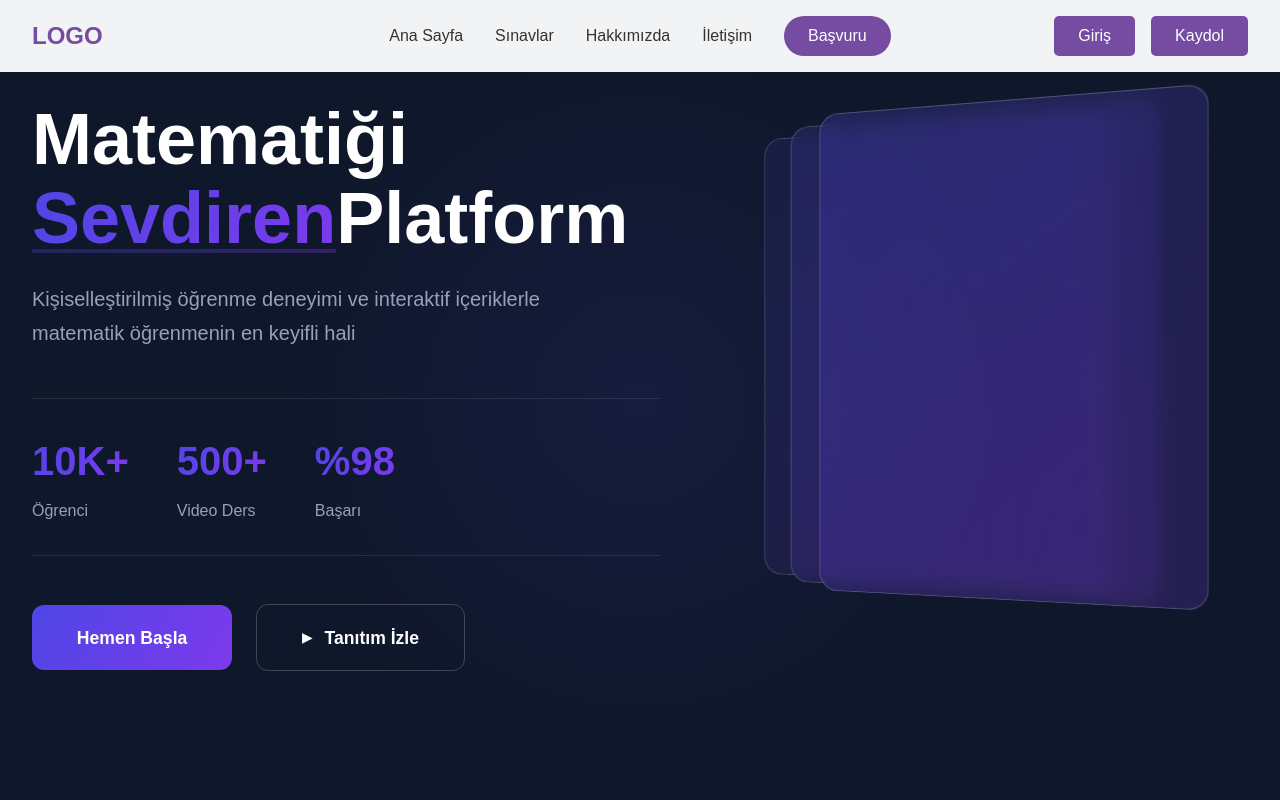
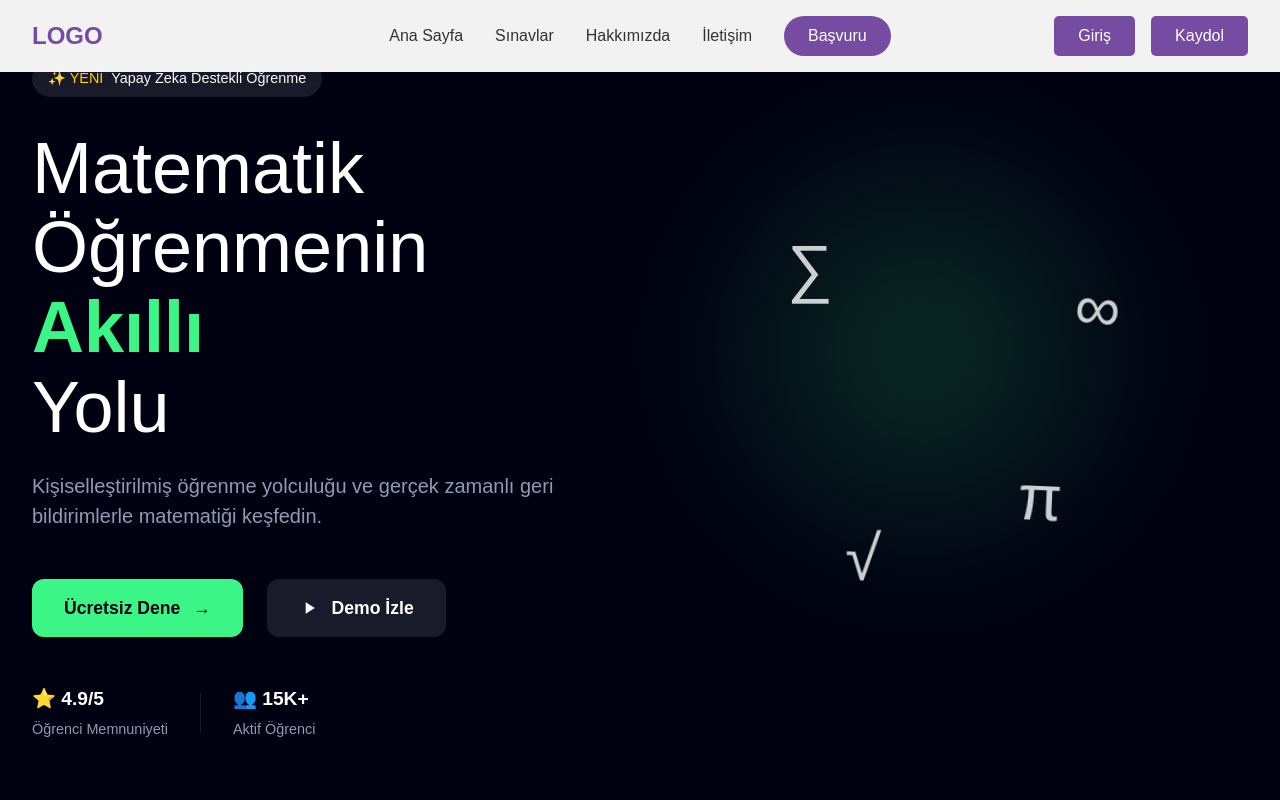
Before and after one commit to alifuatakbas/e-math-frontend, a Next.js app: page / in a window 1280 px wide. Shown: the top 800 px of the page. Built offline with nearby package versions, Linux system fonts and the light colour scheme.

Commit message:
AnaSayfa düzeni

```diff
--- a/app/components/Hero.tsx
+++ b/app/components/Hero.tsx
@@ -6,45 +6,61 @@ const Hero = () => {
   return (
     <section className={styles.hero}>
       <div className={styles.container}>
-        <div className={styles.leftContent}>
-          <div className={styles.textContent}>
-            <h1>
-              Matematiği
-              <span className={styles.highlight}> Sevdiren </span>
-              Platform
-            </h1>
-            <p>
-              Kişiselleştirilmiş öğrenme deneyimi ve interaktif içeriklerle
-              matematik öğrenmenin en keyifli hali
-            </p>
+        <div className={styles.content}>
+          <div className={styles.badge}>
+            <span>✨ YENİ</span> Yapay Zeka Destekli Öğrenme
           </div>
-          <div className={styles.statsContainer}>
-            <div className={styles.statItem}>
-              <span className={styles.statNumber}>10K+</span>
-              <span className={styles.statLabel}>Öğrenci</span>
+
+          <h1>
+            Matematik Öğrenmenin
+            <div className={styles.animatedText}>
+              <span>Eğlenceli</span>
+              <span>Kolay</span>
+              <span>Akıllı</span>
             </div>
-            <div className={styles.statItem}>
-              <span className={styles.statNumber}>500+</span>
-              <span className={styles.statLabel}>Video Ders</span>
+            Yolu
+          </h1>
+
+          <p>
+            Kişiselleştirilmiş öğrenme yolculuğu ve gerçek zamanlı geri bildirimlerle
+            matematiği keşfedin.
+          </p>
+
+          <div className={styles.ctaGroup}>
+            <button className={styles.mainCta}>
+              <span>Ücretsiz Dene</span>
+              <span className={styles.ctaArrow}>→</span>
+            </button>
+            <button className={styles.secondaryCta}>
+              <span className={styles.playIcon}>
+                <svg width="20" height="20" viewBox="0 0 24 24" fill="none">
+                  <path d="M8 5v14l11-7z" fill="currentColor"/>
+                </svg>
+              </span>
+              Demo İzle
+            </button>
+          </div>
+
+          <div className={styles.trustBadges}>
+            <div className={styles.trustItem}>
+              <span className={styles.rating}>⭐ 4.9/5</span>
+              <span>Öğrenci Memnuniyeti</span>
             </div>
-            <div className={styles.statItem}>
-              <span className={styles.statNumber}>%98</span>
-              <span className={styles.statLabel}>Başarı</span>
+            <div className={styles.divider}></div>
+            <div className={styles.trustItem}>
+              <span className={styles.users}>👥 15K+</span>
+              <span>Aktif Öğrenci</span>
             </div>
           </div>
-          <div className={styles.ctaContainer}>
-            <button className={styles.primaryBtn}>Hemen Başla</button>
-            <button className={styles.secondaryBtn}>
-              <span className={styles.playIcon}>▶</span>
-              Tanıtım İzle
-            </button>
-          </div>
         </div>
-        <div className={styles.rightContent}>
-          <div className={styles.cardStack}>
-            <div className={`${styles.card} ${styles.card1}`}></div>
-            <div className={`${styles.card} ${styles.card2}`}></div>
-            <div className={`${styles.card} ${styles.card3}`}></div>
+
+        <div className={styles.visualSection}>
+          <div className={styles.glowCircle}></div>
+          <div className={styles.floatingElements}>
+            <div className={styles.element1}>∑</div>
+            <div className={styles.element2}>π</div>
+            <div className={styles.element3}>∞</div>
+            <div className={styles.element4}>√</div>
           </div>
         </div>
       </div>
--- a/app/styles/Hero.module.css
+++ b/app/styles/Hero.module.css
@@ -1,9 +1,8 @@
 .hero {
   min-height: 100vh;
-  background: #0F172A;
+  background: #000212;
   display: flex;
   align-items: center;
-  padding: 2rem 0;
   position: relative;
   overflow: hidden;
 }
@@ -11,110 +10,84 @@
 .container {
   max-width: 1400px;
   margin: 0 auto;
-  padding: 0 2rem;
+  padding: 2rem;
   display: grid;
-  grid-template-columns: 1.2fr 1fr;
+  grid-template-columns: 1fr 1fr;
   gap: 4rem;
-  position: relative;
+  align-items: center;
+}
+
+.content {
   z-index: 1;
 }
 
-.leftContent {
-  display: flex;
-  flex-direction: column;
-  gap: 3rem;
+.badge {
+  display: inline-flex;
+  align-items: center;
+  gap: 0.5rem;
+  padding: 0.5rem 1rem;
+  background: rgba(255, 255, 255, 0.1);
+  border-radius: 100px;
+  font-size: 0.9rem;
+  color: #fff;
+  margin-bottom: 2rem;
 }
 
-.textContent h1 {
+.badge span {
+  color: #FFD700;
+}
+
+h1 {
   font-size: 4.5rem;
   line-height: 1.1;
-  color: #ffffff;
+  color: #fff;
   margin-bottom: 1.5rem;
+}
+
+.animatedText {
+  height: 5rem;
+  overflow: hidden;
+  position: relative;
+}
+
+.animatedText span {
+  display: block;
+  height: 100%;
+  animation: spin 6s infinite;
+  color: #3BF686;
   font-weight: 700;
 }
 
-.highlight {
-  background: linear-gradient(120deg, #4F46E5, #7C3AED);
-  -webkit-background-clip: text;
-  -webkit-text-fill-color: transparent;
-  position: relative;
-  display: inline-block;
+@keyframes spin {
+  0%, 33% {
+    transform: translateY(0);
+  }
+  34%, 66% {
+    transform: translateY(-100%);
+  }
+  67%, 100% {
+    transform: translateY(-200%);
+  }
 }
 
-.highlight::after {
-  content: '';
-  position: absolute;
-  width: 100%;
-  height: 4px;
-  bottom: 5px;
-  left: 0;
-  background: linear-gradient(120deg, #4F46E5, #7C3AED);
-  opacity: 0.3;
-}
-
-.textContent p {
+p {
   font-size: 1.25rem;
-  color: #94A3B8;
-  line-height: 1.7;
+  color: #8F9BB3;
+  margin-bottom: 3rem;
   max-width: 540px;
 }
 
-.statsContainer {
+.ctaGroup {
   display: flex;
-  gap: 3rem;
-  padding: 2rem 0;
-  border-top: 1px solid rgba(255, 255, 255, 0.1);
-  border-bottom: 1px solid rgba(255, 255, 255, 0.1);
+  gap: 1.5rem;
+  margin-bottom: 3rem;
 }
 
-.statItem {
-  display: flex;
-  flex-direction: column;
-  gap: 0.5rem;
-}
-
-.statNumber {
-  font-size: 2.5rem;
-  font-weight: 700;
-  color: #ffffff;
-  background: linear-gradient(120deg, #4F46E5, #7C3AED);
-  -webkit-background-clip: text;
-  -webkit-text-fill-color: transparent;
-}
-
-.statLabel {
-  color: #94A3B8;
-  font-size: 1rem;
-}
-
-.ctaContainer {
-  display: flex;
-  gap: 1.5rem;
-  align-items: center;
-}
-
-.primaryBtn {
-  padding: 1.2rem 2.8rem;
-  background: linear-gradient(120deg, #4F46E5, #7C3AED);
-  color: white;
+.mainCta {
+  padding: 1rem 2rem;
+  background: #3BF686;
+  color: #000212;
   border: none;
-  border-radius: 12px;
-  font-size: 1.1rem;
-  font-weight: 600;
-  cursor: pointer;
-  transition: all 0.3s ease;
-}
-
-.primaryBtn:hover {
-  transform: translateY(-2px);
-  box-shadow: 0 20px 40px -15px rgba(79, 70, 229, 0.4);
-}
-
-.secondaryBtn {
-  padding: 1.2rem 2.8rem;
-  background: transparent;
-  color: white;
-  border: 1px solid rgba(255, 255, 255, 0.2);
   border-radius: 12px;
   font-size: 1.1rem;
   font-weight: 600;
@@ -125,51 +98,102 @@
   gap: 0.8rem;
 }
 
-.secondaryBtn:hover {
+.mainCta:hover {
+  transform: translateY(-2px);
+  box-shadow: 0 20px 40px -15px rgba(59, 246, 134, 0.4);
+}
+
+.ctaArrow {
+  transition: transform 0.3s ease;
+}
+
+.mainCta:hover .ctaArrow {
+  transform: translateX(5px);
+}
+
+.secondaryCta {
+  padding: 1rem 2rem;
+  background: rgba(255, 255, 255, 0.1);
+  color: white;
+  border: none;
+  border-radius: 12px;
+  font-size: 1.1rem;
+  font-weight: 600;
+  cursor: pointer;
+  transition: all 0.3s ease;
+  display: flex;
+  align-items: center;
+  gap: 0.8rem;
+}
+
+.secondaryCta:hover {
+  background: rgba(255, 255, 255, 0.15);
+}
+
+.trustBadges {
+  display: flex;
+  align-items: center;
+  gap: 2rem;
+}
+
+.trustItem {
+  display: flex;
+  flex-direction: column;
+  gap: 0.3rem;
+}
+
+.trustItem span:first-child {
+  font-size: 1.2rem;
+  font-weight: 600;
+  color: white;
+}
+
+.trustItem span:last-child {
+  font-size: 0.9rem;
+  color: #8F9BB3;
+}
+
+.divider {
+  width: 1px;
+  height: 40px;
   background: rgba(255, 255, 255, 0.1);
 }
 
-.playIcon {
-  font-size: 0.8rem;
+.visualSection {
+  position: relative;
+  height: 600px;
 }
 
-.rightContent {
-  position: relative;
-  height: 600px;
-  perspective: 1000px;
+.glowCircle {
+  position: absolute;
+  width: 500px;
+  height: 500px;
+  background: radial-gradient(circle, rgba(59, 246, 134, 0.2) 0%, transparent 70%);
+  border-radius: 50%;
+  filter: blur(60px);
 }
 
-.cardStack {
-  position: relative;
+.floatingElements {
+  position: absolute;
   width: 100%;
   height: 100%;
-  transform-style: preserve-3d;
 }
 
-.card {
+.element1, .element2, .element3, .element4 {
   position: absolute;
-  width: 400px;
-  height: 500px;
-  background: rgba(255, 255, 255, 0.1);
-  border-radius: 20px;
-  backdrop-filter: blur(10px);
-  border: 1px solid rgba(255, 255, 255, 0.2);
-  transition: all 0.3s ease;
+  font-size: 4rem;
+  color: rgba(255, 255, 255, 0.8);
+  animation: float 6s infinite ease-in-out;
 }
 
-.card1 {
-  transform: translateZ(0) translateX(20%) rotateY(-15deg);
-  background: linear-gradient(145deg, rgba(79, 70, 229, 0.2), rgba(124, 58, 237, 0.2));
-}
+.element1 { top: 20%; left: 20%; animation-delay: 0s; }
+.element2 { top: 60%; left: 60%; animation-delay: -1.5s; }
+.element3 { top: 30%; left: 70%; animation-delay: -3s; }
+.element4 { top: 70%; left: 30%; animation-delay: -4.5s; }
 
-.card2 {
-  transform: translateZ(-50px) translateX(10%) rotateY(-15deg);
-  background: linear-gradient(145deg, rgba(79, 70, 229, 0.15), rgba(124, 58, 237, 0.15));
-}
-
-.card3 {
-  transform: translateZ(-100px) translateX(0%) rotateY(-15deg);
-  background: linear-gradient(145deg, rgba(79, 70, 229, 0.1), rgba(124, 58, 237, 0.1));
+@keyframes float {
+  0%, 100% { transform: translateY(0) rotate(0deg); }
+  50% { transform: translateY(-20px) rotate(5deg); }
 }
 
 /* Responsive Tasarım */
@@ -179,53 +203,46 @@
     text-align: center;
   }
 
-  .textContent h1 {
+  h1 {
     font-size: 3.5rem;
   }
 
-  .textContent p {
+  p {
     margin: 0 auto;
   }
 
-  .statsContainer {
+  .ctaGroup {
     justify-content: center;
   }
 
-  .ctaContainer {
+  .trustBadges {
     justify-content: center;
   }
 
-  .rightContent {
+  .visualSection {
     display: none;
   }
 }
 
 @media (max-width: 768px) {
-  .textContent h1 {
+  h1 {
     font-size: 2.8rem;
   }
 
-  .statsContainer {
+  .ctaGroup {
     flex-direction: column;
-    align-items: center;
-    gap: 2rem;
   }
 
-  .ctaContainer {
-    flex-direction: column;
+  .mainCta, .secondaryCta {
     width: 100%;
   }
 
-  .primaryBtn, .secondaryBtn {
-    width: 100%;
+  .trustBadges {
+    flex-direction: column;
+    gap: 1rem;
+  }
+
+  .divider {
+    display: none;
   }
 }
-
-/* Arka plan efekti */
-.hero::before {
-  content: '';
-  position: absolute;
-  width: 100%;
-  height: 100%;
-  background: radial-gradient(circle at 50% 50%, rgba(79, 70, 229, 0.1) 0%, transparent 50%);
-}
```
